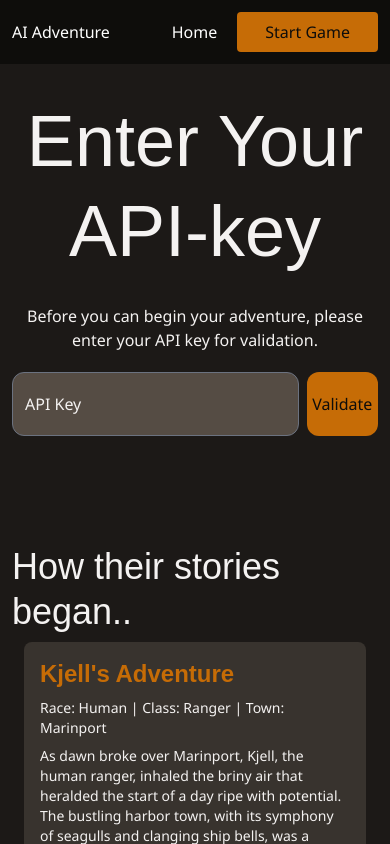
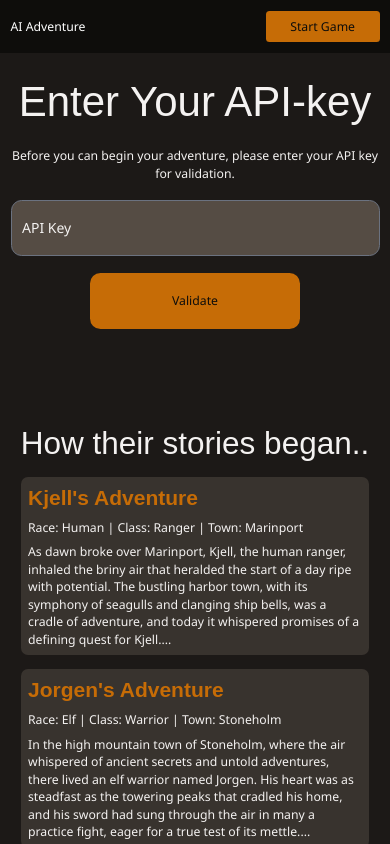
Before and after one commit to VWiman/ChasChallangeAiAdventure, a Next.js app: page /validate in a window 390 px wide. Shown: the top 844 px of the page. Built offline with nearby package versions, Linux system fonts and the light colour scheme; a web font is replaced by a local one.

Commit message:
responsive fix

```diff
--- a/app/(auth)/chat/page.js
+++ b/app/(auth)/chat/page.js
@@ -262,7 +262,7 @@ export default function Chat() {
 				</section>
 
 				<ul className="flex flex-col my-10 gap-2 w-full">
-					<div className=" inline-flex justify-between items-center">
+					<div className=" inline-flex justify-between items-center sm:flex-row flex-col">
 						<h3 className="text-primary">Select your next action:</h3>
 						<p className="text-xs">
 							Show & Hide my action{" "}
--- a/app/(auth)/lore/page.js
+++ b/app/(auth)/lore/page.js
@@ -248,23 +248,22 @@ export default function LorePage() {
         </div>
       </section>
 
-      <section className="flex flex-col justify-center items-center gap-10 m-28">
+      <section className="flex flex-col justify-center items-center gap-5 my-28">
         <h1 className="text-5xl font-normal text-center">
           Enter Your Character's Name
         </h1>
         <p>Write your character name or generate.</p>
-        <div className="flex gap-2 pb-12">
+        <div className="flex gap-2 max-w-xl w-full pb-12">
           <input
             type="text"
             value={name}
             onChange={(e) => setName(e.target.value)}
             placeholder="Name"
-            className="w-[80%] bg-formbg placeholder:text-textcolor h-16 rounded-xl"
+            className="w-[70%] bg-formbg placeholder:text-textcolor h-16 rounded-xl"
           />
           <Button
             onClick={() => handleRandomName()}
-            className="w-1/5"
-            size="rounded-xl h-16 px-3"
+            size="rounded-xl h-16 px-3 w-[30%]"
           >
             Generate
           </Button>
@@ -276,7 +275,7 @@ export default function LorePage() {
         )}
         <Button
           radius="rm"
-          size="h-16 large w-full"
+          size="h-16 large sm:w-80 w-60"
           onClick={() => handleStartAdventure()}
         >
           Start Adventure
--- a/app/(auth)/validate/page.js
+++ b/app/(auth)/validate/page.js
@@ -41,22 +41,22 @@ export default function Validate() {
 
       <h1>Enter Your API-key</h1>
       <p>Before you can begin your adventure, please enter your API key for validation.</p>
-      <div className="container mx-auto max-w-4xl flex gap-2">
+      <div className="container mx-auto max-w-4xl sm:flex sm:flex-row flex flex-col sm:gap-2 gap-5 items-center">
         <input
           type="text"
           value={localApiKey}
           onChange={(e) => setLocalApiKey(e.target.value)}
           placeholder="API Key"
-          className="w-[80%] bg-formbg placeholder:text-textcolor h-16 rounded-xl"
+          className="sm:w-[80%] w-full bg-formbg placeholder:text-textcolor h-16 rounded-xl"
           />
-          <div className="w-[20%]">
+          <div className="sm:w-[20%] w-60">
             <Button size="h-16 w-full rounded-xl" onClick={handleValidation}>Validate</Button>
           </div>
       </div>
       {error && <div className="bg-red-100 text-red-800 mt-3 flex p-3 align-middle gap-3 items-center "><FaTimesCircle /> {error}</div>}
     </div>
-    <div className=" pt-12 pb-32">
-        <h3>How their stories began..</h3>
+    <div className="pt-12 pb-32">
+        <h2 className="mb-4 text-center md:text-left">How their stories began..</h2>
       <StorySum />
     </div>
     </>
--- a/app/page.js
+++ b/app/page.js
@@ -12,7 +12,7 @@ export default function Home() {
       <MainHero />
       <HowWork />
       <div className="mycontainer pt-16 pb-32">
-        <h3 className=" mb-6">How their stories began..</h3>
+        <h2 className=" mb-6">How their stories began..</h2>
         <StorySum />
       </div>
 		</main>
--- a/components/CardSelection.jsx
+++ b/components/CardSelection.jsx
@@ -9,17 +9,17 @@ export default function CardSelection({
   const selectedStyle = isSelected ? "ring-4 ring-primary bg-formbg" : ""; // Använder TailwindCSS för att visa en outline när kortet är valt
   return (
     <div
-      className={`hcard bg-cardbg flex justify-center items-center gap-5 cursor-pointer ${selectedStyle} `}
+      className={`hcard bg-cardbg flex justify-center items-center sm:gap-5 gap-2 cursor-pointer ${selectedStyle} `}
       onClick={onClick}
     >
       <img
         src={imgUrl}
         alt={title}
-        className="w-[150px] h-[150px] rounded-full"
+        className="rounded-full w-20 sm:w-24 md:w-36"
       />
-      <div className="flex flex-col justify-center items-start gap-2">
-        <h2 className="text-3xl font-normal">{title}</h2>
-        <p className="text-base">{description}</p>
+      <div className="flex flex-col justify-center items-start gap-1">
+        <h2 className="text-3xl font-normal m-0">{title}</h2>
+        <p className="sm:text-base text-xs">{description}</p>
       </div>
     </div>
   );
--- a/components/MainHero.jsx
+++ b/components/MainHero.jsx
@@ -42,7 +42,7 @@ export default function MainHero() {
             unforgettable narrative.
           </p>
           <Link
-            className="bg-primary text-darktext hover:bg-accent hover:text-btnhovertext inline-block w-80 px-10 py-5 rounded"
+            className="bg-primary text-darktext hover:bg-accent hover:text-btnhovertext inline-block sm:w-80 w-60 px-10 py-5 rounded"
             href="/validate"
           >
             Start your adventure
--- a/components/NavBar.jsx
+++ b/components/NavBar.jsx
@@ -5,7 +5,7 @@ const NavBar = () => {
   return (
 		<nav>
 			<div className="flex gap-5 items-center">
-				<Link className=" hover:text-primary" href="/">Home</Link>
+				<Link className=" hover:text-primary hidden sm:inline-flex" href="/">Home</Link>
 				<Link className="button base primary rsm" href="/validate">Start Game</Link>
 			</div>
 		</nav>
--- a/styles/globals.css
+++ b/styles/globals.css
@@ -12,7 +12,7 @@
 
 html,
 body {
-  @apply text-textcolor bg-bgcolor text-base font-normal;
+  @apply text-textcolor bg-bgcolor sm:text-base text-sm font-normal;
   font-family:var(--font-noto);
 
 }
@@ -21,14 +21,14 @@ h1, h2, h3, h4, h5 {
 }
 
 h1 {
-  @apply font-normal text-7xl mb-2 mt-1 leading-tight;
+  @apply font-normal text-5xl md:text-7xl mb-2 mt-1 leading-none;
 
 }
 h2 {
-  @apply font-normal text-6xl mb-2 mt-1 leading-tight;
+  @apply font-normal text-4xl md:text-5xl mb-2 mt-1 leading-tight;
 }
 h3 {
-  @apply font-normal text-4xl mb-2 mt-1 leading-tight;
+  @apply font-normal text-3xl md:text-4xl mb-2 mt-1 leading-tight;
 }
 
 .mycontainer {
@@ -36,7 +36,7 @@ h3 {
 }
 
 .hcard {
-  @apply rounded-lg p-4 text-sm;
+  @apply rounded-lg sm:p-4 p-2 text-sm;
 }
 .hcard span {
   @apply rounded-full p-1 bg-primary w-10 h-10 text-2xl inline-block align-middle text-center text-darktext mr-2 mt-[-5px] font-bold;
```
